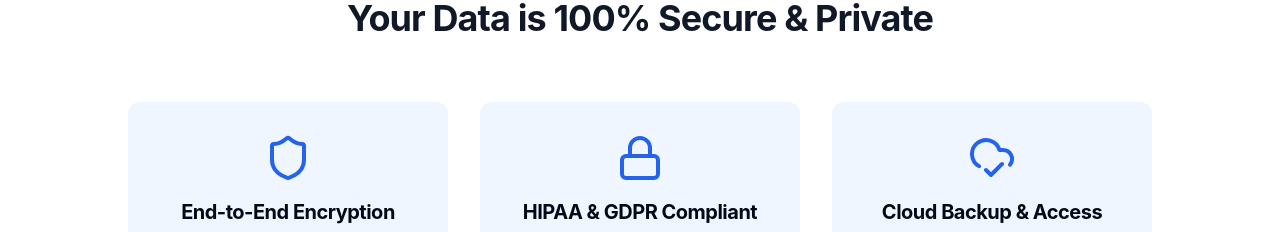
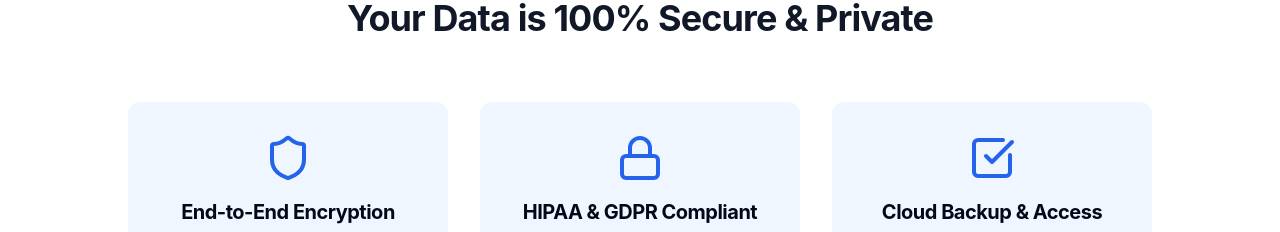
Before and after one commit to Pokemon22334/health-qra-62, a React (Vite) app: page /get-started in a window 1280 px wide. Shown: the part 2120-2352 px from the top of the page. Built offline with nearby package versions, Linux system fonts and the light colour scheme.

Commit message:
Fix import error in GetStarted
The CloudCheck component was not exported from lucide-react. Fixed by importing the correct component.

```diff
--- a/src/pages/GetStarted.tsx
+++ b/src/pages/GetStarted.tsx
@@ -2,7 +2,7 @@
 import { useState } from "react";
 import { Link, useNavigate } from "react-router-dom";
 import { motion } from "framer-motion";
-import { ArrowRight, Shield, Lock, CloudCheck, ChevronRight } from "lucide-react";
+import { ArrowRight, Shield, Lock, CheckSquare, ChevronRight } from "lucide-react";
 import { Button } from "@/components/ui/button";
 import NavBar from "@/components/NavBar";
 import Footer from "@/components/Footer";
@@ -297,7 +297,7 @@ const GetStarted = () => {
                 viewport={{ once: true }}
                 transition={{ delay: 0.3 }}
               >
-                <CloudCheck className="w-12 h-12 mx-auto text-blue-600 mb-4" />
+                <CheckSquare className="w-12 h-12 mx-auto text-blue-600 mb-4" />
                 <h3 className="font-bold text-xl mb-2">Cloud Backup & Access</h3>
                 <p className="text-gray-700">Access your medical data securely from any device, anywhere.</p>
               </motion.div>
```
